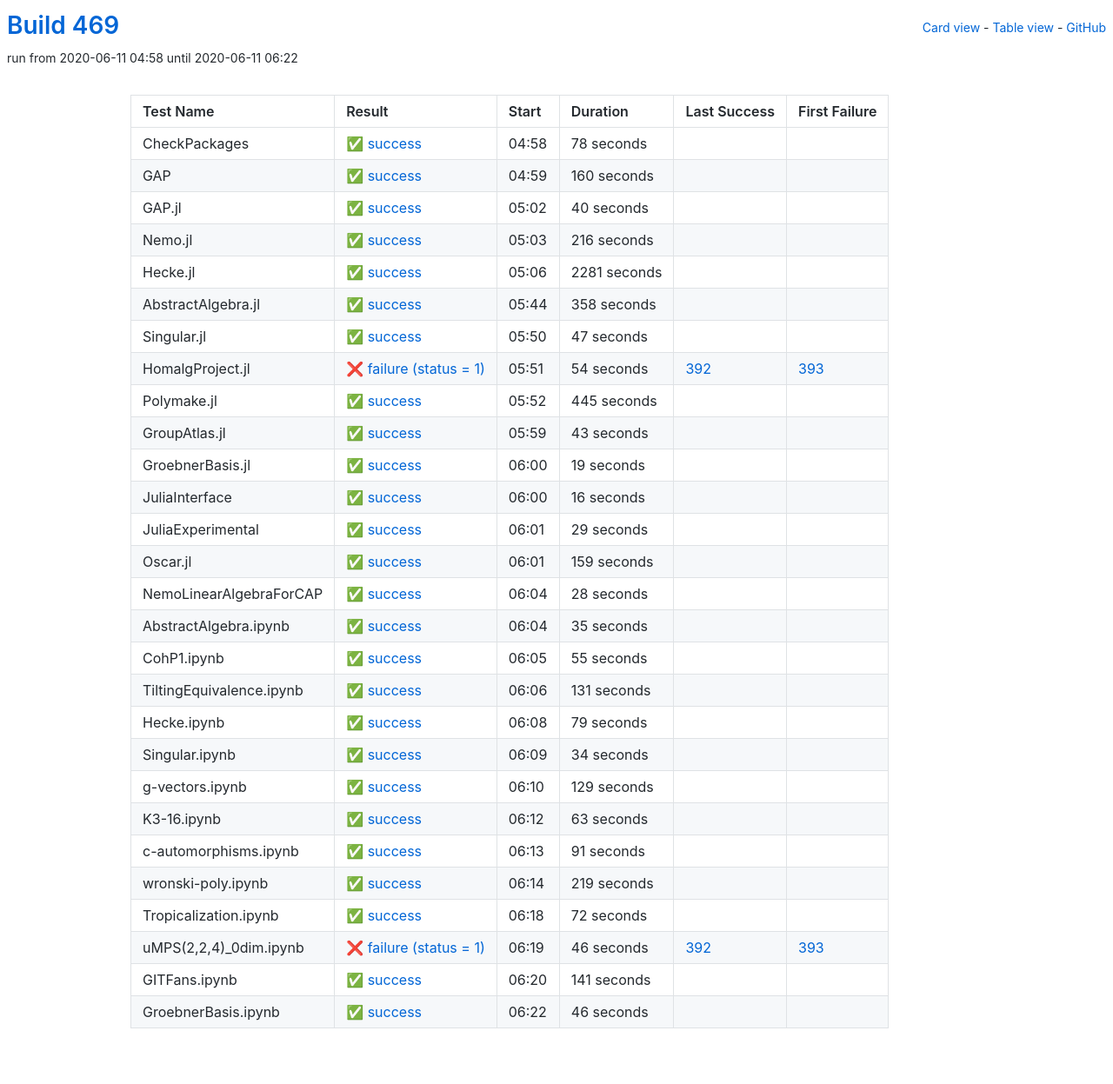
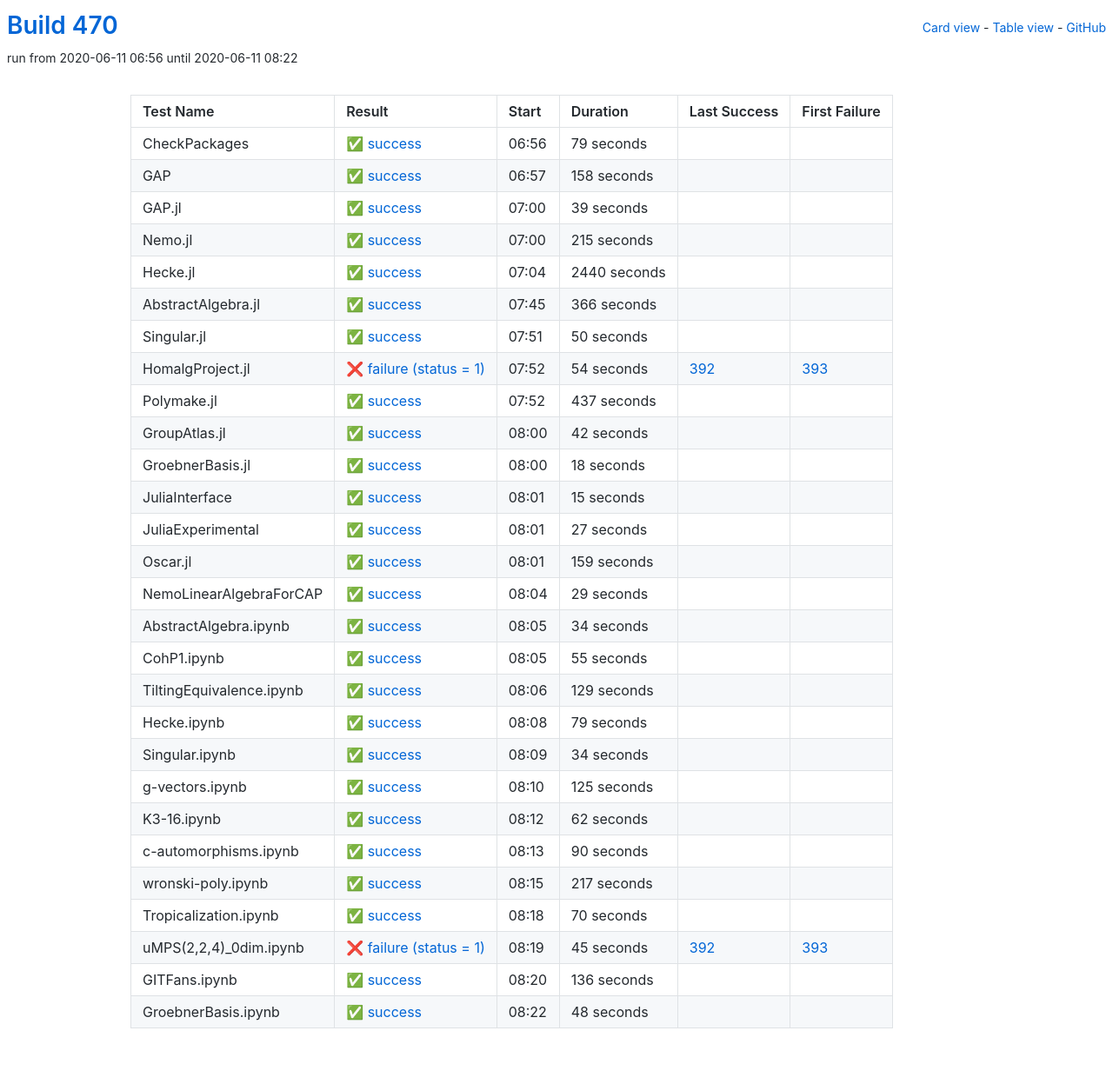
Before and after one commit to oscar-system/oscar-ci-status-1.4, a Jekyll site: the page built from table.html, in a window 1280 px wide. Shown: the whole page at 87% size. Built offline with Jekyll 4.4.1, drawn with Linux system fonts in a browser that asks for light colours.

Commit message:
Build #470

```diff
--- a/_data/ci.yml
+++ b/_data/ci.yml
@@ -1,6 +1,6 @@
 ---
-build: 469
-build_url: https://oscarci.mathematik.uni-kl.de/job/oscar-julia-1.4/469/
+build: 470
+build_url: https://oscarci.mathematik.uni-kl.de/job/oscar-julia-1.4/470/
 job: oscar-julia-1.4
 organization: oscar-system
 repo: oscar-ci-status-1.4
@@ -8,92 +8,92 @@ repourl: https://github.com/oscar-system/oscar-ci-status-1.4
 tests:
 - name: CheckPackages
   id: checkpackages
-  log: https://oscarci.mathematik.uni-kl.de/job/oscar-julia-1.4/469/artifact/logs/build-469/CheckPackages.log
-  start: 2020-06-11 04:58
+  log: https://oscarci.mathematik.uni-kl.de/job/oscar-julia-1.4/470/artifact/logs/build-470/CheckPackages.log
+  start: 2020-06-11 06:56
   success: true
   exitcode: 0
   status: success
-  duration: 78
+  duration: 79
   last_success: false
   last_success_url:
   first_failure: false
   first_failure_url:
 - name: GAP
   id: gap
-  log: https://oscarci.mathematik.uni-kl.de/job/oscar-julia-1.4/469/artifact/logs/build-469/GAP.log
-  start: 2020-06-11 04:59
+  log: https://oscarci.mathematik.uni-kl.de/job/oscar-julia-1.4/470/artifact/logs/build-470/GAP.log
+  start: 2020-06-11 06:57
   success: true
   exitcode: 0
   status: success
-  duration: 160
+  duration: 158
   last_success: false
   last_success_url:
   first_failure: false
   first_failure_url:
 - name: GAP.jl
   id: gap-jl
-  log: https://oscarci.mathematik.uni-kl.de/job/oscar-julia-1.4/469/artifact/logs/build-469/GAP.jl.log
-  start: 2020-06-11 05:02
+  log: https://oscarci.mathematik.uni-kl.de/job/oscar-julia-1.4/470/artifact/logs/build-470/GAP.jl.log
+  start: 2020-06-11 07:00
   success: true
   exitcode: 0
   status: success
-  duration: 40
+  duration: 39
   last_success: false
   last_success_url:
   first_failure: false
   first_failure_url:
 - name: Nemo.jl
   id: nemo-jl
-  log: https://oscarci.mathematik.uni-kl.de/job/oscar-julia-1.4/469/artifact/logs/build-469/Nemo.jl.log
-  start: 2020-06-11 05:03
+  log: https://oscarci.mathematik.uni-kl.de/job/oscar-julia-1.4/470/artifact/logs/build-470/Nemo.jl.log
+  start: 2020-06-11 07:00
   success: true
   exitcode: 0
   status: success
-  duration: 216
+  duration: 215
   last_success: false
   last_success_url:
   first_failure: false
   first_failure_url:
 - name: Hecke.jl
   id: hecke-jl
-  log: https://oscarci.mathematik.uni-kl.de/job/oscar-julia-1.4/469/artifact/logs/build-469/Hecke.jl.log
-  start: 2020-06-11 05:06
+  log: https://oscarci.mathematik.uni-kl.de/job/oscar-julia-1.4/470/artifact/logs/build-470/Hecke.jl.log
+  start: 2020-06-11 07:04
   success: true
   exitcode: 0
   status: success
-  duration: 2281
+  duration: 2440
   last_success: false
   last_success_url:
   first_failure: false
   first_failure_url:
 - name: AbstractAlgebra.jl
   id: abstractalgebra-jl
-  log: https://oscarci.mathematik.uni-kl.de/job/oscar-julia-1.4/469/artifact/logs/build-469/AbstractAlgebra.jl.log
-  start: 2020-06-11 05:44
+  log: https://oscarci.mathematik.uni-kl.de/job/oscar-julia-1.4/470/artifact/logs/build-470/AbstractAlgebra.jl.log
+  start: 2020-06-11 07:45
   success: true
   exitcode: 0
   status: success
-  duration: 358
+  duration: 366
   last_success: false
   last_success_url:
   first_failure: false
   first_failure_url:
 - name: Singular.jl
   id: singular-jl
-  log: https://oscarci.mathematik.uni-kl.de/job/oscar-julia-1.4/469/artifact/logs/build-469/Singular.jl.log
-  start: 2020-06-11 05:50
+  log: https://oscarci.mathematik.uni-kl.de/job/oscar-julia-1.4/470/artifact/logs/build-470/Singular.jl.log
+  start: 2020-06-11 07:51
   success: true
   exitcode: 0
   status: success
-  duration: 47
+  duration: 50
   last_success: false
   last_success_url:
   first_failure: false
   first_failure_url:
 - name: HomalgProject.jl
   id: homalgproject-jl
-  log: https://oscarci.mathematik.uni-kl.de/job/oscar-julia-1.4/469/artifact/logs/build-469/HomalgProject.jl.log
-  start: 2020-06-11 05:51
+  log: https://oscarci.mathematik.uni-kl.de/job/oscar-julia-1.4/470/artifact/logs/build-470/HomalgProject.jl.log
+  start: 2020-06-11 07:52
   success: false
   exitcode: 1
   status: failure
@@ -104,68 +104,68 @@ tests:
   first_failure_url: https://oscarci.mathematik.uni-kl.de/job/oscar-julia-1.4/393/
 - name: Polymake.jl
   id: polymake-jl
-  log: https://oscarci.mathematik.uni-kl.de/job/oscar-julia-1.4/469/artifact/logs/build-469/Polymake.jl.log
-  start: 2020-06-11 05:52
+  log: https://oscarci.mathematik.uni-kl.de/job/oscar-julia-1.4/470/artifact/logs/build-470/Polymake.jl.log
+  start: 2020-06-11 07:52
   success: true
   exitcode: 0
   status: success
-  duration: 445
+  duration: 437
   last_success: false
   last_success_url:
   first_failure: false
   first_failure_url:
 - name: GroupAtlas.jl
   id: groupatlas-jl
-  log: https://oscarci.mathematik.uni-kl.de/job/oscar-julia-1.4/469/artifact/logs/build-469/GroupAtlas.jl.log
-  start: 2020-06-11 05:59
+  log: https://oscarci.mathematik.uni-kl.de/job/oscar-julia-1.4/470/artifact/logs/build-470/GroupAtlas.jl.log
+  start: 2020-06-11 08:00
   success: true
   exitcode: 0
   status: success
-  duration: 43
+  duration: 42
   last_success: false
   last_success_url:
   first_failure: false
   first_failure_url:
 - name: GroebnerBasis.jl
   id: groebnerbasis-jl
-  log: https://oscarci.mathematik.uni-kl.de/job/oscar-julia-1.4/469/artifact/logs/build-469/GroebnerBasis.jl.log
-  start: 2020-06-11 06:00
+  log: https://oscarci.mathematik.uni-kl.de/job/oscar-julia-1.4/470/artifact/logs/build-470/GroebnerBasis.jl.log
+  start: 2020-06-11 08:00
   success: true
   exitcode: 0
   status: success
-  duration: 19
+  duration: 18
   last_success: false
   last_success_url:
   first_failure: false
   first_failure_url:
 - name: JuliaInterface
   id: juliainterface
-  log: https://oscarci.mathematik.uni-kl.de/job/oscar-julia-1.4/469/artifact/logs/build-469/JuliaInterface.log
-  start: 2020-06-11 06:00
+  log: https://oscarci.mathematik.uni-kl.de/job/oscar-julia-1.4/470/artifact/logs/build-470/JuliaInterface.log
+  start: 2020-06-11 08:01
   success: true
   exitcode: 0
   status: success
-  duration: 16
+  duration: 15
   last_success: false
   last_success_url:
   first_failure: false
   first_failure_url:
 - name: JuliaExperimental
   id: juliaexperimental
-  log: https://oscarci.mathematik.uni-kl.de/job/oscar-julia-1.4/469/artifact/logs/build-469/JuliaExperimental.log
-  start: 2020-06-11 06:01
+  log: https://oscarci.mathematik.uni-kl.de/job/oscar-julia-1.4/470/artifact/logs/build-470/JuliaExperimental.log
+  start: 2020-06-11 08:01
   success: true
   exitcode: 0
   status: success
-  duration: 29
+  duration: 27
   last_success: false
   last_success_url:
   first_failure: false
   first_failure_url:
 - name: Oscar.jl
   id: oscar-jl
-  log: https://oscarci.mathematik.uni-kl.de/job/oscar-julia-1.4/469/artifact/logs/build-469/Oscar.jl.log
-  start: 2020-06-11 06:01
+  log: https://oscarci.mathematik.uni-kl.de/job/oscar-julia-1.4/470/artifact/logs/build-470/Oscar.jl.log
+  start: 2020-06-11 08:01
   success: true
   exitcode: 0
   status: success
@@ -176,32 +176,32 @@ tests:
   first_failure_url:
 - name: NemoLinearAlgebraForCAP
   id: nemolinearalgebraforcap
-  log: https://oscarci.mathematik.uni-kl.de/job/oscar-julia-1.4/469/artifact/logs/build-469/NemoLinearAlgebraForCAP.log
-  start: 2020-06-11 06:04
+  log: https://oscarci.mathematik.uni-kl.de/job/oscar-julia-1.4/470/artifact/logs/build-470/NemoLinearAlgebraForCAP.log
+  start: 2020-06-11 08:04
   success: true
   exitcode: 0
   status: success
-  duration: 28
+  duration: 29
   last_success: false
   last_success_url:
   first_failure: false
   first_failure_url:
 - name: AbstractAlgebra.ipynb
   id: abstractalgebra-ipynb
-  log: https://oscarci.mathematik.uni-kl.de/job/oscar-julia-1.4/469/artifact/logs/build-469/AbstractAlgebra.ipynb.log
-  start: 2020-06-11 06:04
+  log: https://oscarci.mathematik.uni-kl.de/job/oscar-julia-1.4/470/artifact/logs/build-470/AbstractAlgebra.ipynb.log
+  start: 2020-06-11 08:05
   success: true
   exitcode: 0
   status: success
-  duration: 35
+  duration: 34
   last_success: false
   last_success_url:
   first_failure: false
   first_failure_url:
 - name: CohP1.ipynb
   id: cohp1-ipynb
-  log: https://oscarci.mathematik.uni-kl.de/job/oscar-julia-1.4/469/artifact/logs/build-469/CohP1.ipynb.log
-  start: 2020-06-11 06:05
+  log: https://oscarci.mathematik.uni-kl.de/job/oscar-julia-1.4/470/artifact/logs/build-470/CohP1.ipynb.log
+  start: 2020-06-11 08:05
   success: true
   exitcode: 0
   status: success
@@ -212,20 +212,20 @@ tests:
   first_failure_url:
 - name: TiltingEquivalence.ipynb
   id: tiltingequivalence-ipynb
-  log: https://oscarci.mathematik.uni-kl.de/job/oscar-julia-1.4/469/artifact/logs/build-469/TiltingEquivalence.ipynb.log
-  start: 2020-06-11 06:06
+  log: https://oscarci.mathematik.uni-kl.de/job/oscar-julia-1.4/470/artifact/logs/build-470/TiltingEquivalence.ipynb.log
+  start: 2020-06-11 08:06
   success: true
   exitcode: 0
   status: success
-  duration: 131
+  duration: 129
   last_success: false
   last_success_url:
   first_failure: false
   first_failure_url:
 - name: Hecke.ipynb
   id: hecke-ipynb
-  log: https://oscarci.mathematik.uni-kl.de/job/oscar-julia-1.4/469/artifact/logs/build-469/Hecke.ipynb.log
-  start: 2020-06-11 06:08
+  log: https://oscarci.mathematik.uni-kl.de/job/oscar-julia-1.4/470/artifact/logs/build-470/Hecke.ipynb.log
+  start: 2020-06-11 08:08
   success: true
   exitcode: 0
   status: success
@@ -236,8 +236,8 @@ tests:
   first_failure_url:
 - name: Singular.ipynb
   id: singular-ipynb
-  log: https://oscarci.mathematik.uni-kl.de/job/oscar-julia-1.4/469/artifact/logs/build-469/Singular.ipynb.log
-  start: 2020-06-11 06:09
+  log: https://oscarci.mathematik.uni-kl.de/job/oscar-julia-1.4/470/artifact/logs/build-470/Singular.ipynb.log
+  start: 2020-06-11 08:09
   success: true
   exitcode: 0
   status: success
@@ -248,96 +248,96 @@ tests:
   first_failure_url:
 - name: g-vectors.ipynb
   id: g-vectors-ipynb
-  log: https://oscarci.mathematik.uni-kl.de/job/oscar-julia-1.4/469/artifact/logs/build-469/g-vectors.ipynb.log
-  start: 2020-06-11 06:10
+  log: https://oscarci.mathematik.uni-kl.de/job/oscar-julia-1.4/470/artifact/logs/build-470/g-vectors.ipynb.log
+  start: 2020-06-11 08:10
   success: true
   exitcode: 0
   status: success
-  duration: 129
+  duration: 125
   last_success: false
   last_success_url:
   first_failure: false
   first_failure_url:
 - name: K3-16.ipynb
   id: k3-16-ipynb
-  log: https://oscarci.mathematik.uni-kl.de/job/oscar-julia-1.4/469/artifact/logs/build-469/K3-16.ipynb.log
-  start: 2020-06-11 06:12
+  log: https://oscarci.mathematik.uni-kl.de/job/oscar-julia-1.4/470/artifact/logs/build-470/K3-16.ipynb.log
+  start: 2020-06-11 08:12
   success: true
   exitcode: 0
   status: success
-  duration: 63
+  duration: 62
   last_success: false
   last_success_url:
   first_failure: false
   first_failure_url:
 - name: c-automorphisms.ipynb
   id: c-automorphisms-ipynb
-  log: https://oscarci.mathematik.uni-kl.de/job/oscar-julia-1.4/469/artifact/logs/build-469/c-automorphisms.ipynb.log
-  start: 2020-06-11 06:13
+  log: https://oscarci.mathematik.uni-kl.de/job/oscar-julia-1.4/470/artifact/logs/build-470/c-automorphisms.ipynb.log
+  start: 2020-06-11 08:13
   success: true
   exitcode: 0
   status: success
-  duration: 91
+  duration: 90
   last_success: false
   last_success_url:
   first_failure: false
   first_failure_url:
 - name: wronski-poly.ipynb
   id: wronski-poly-ipynb
-  log: https://oscarci.mathematik.uni-kl.de/job/oscar-julia-1.4/469/artifact/logs/build-469/wronski-poly.ipynb.log
-  start: 2020-06-11 06:14
+  log: https://oscarci.mathematik.uni-kl.de/job/oscar-julia-1.4/470/artifact/logs/build-470/wronski-poly.ipynb.log
+  start: 2020-06-11 08:15
   success: true
   exitcode: 0
   status: success
-  duration: 219
+  duration: 217
   last_success: false
   last_success_url:
   first_failure: false
   first_failure_url:
 - name: Tropicalization.ipynb
   id: tropicalization-ipynb
-  log: https://oscarci.mathematik.uni-kl.de/job/oscar-julia-1.4/469/artifact/logs/build-469/Tropicalization.ipynb.log
-  start: 2020-06-11 06:18
+  log: https://oscarci.mathematik.uni-kl.de/job/oscar-julia-1.4/470/artifact/logs/build-470/Tropicalization.ipynb.log
+  start: 2020-06-11 08:18
   success: true
   exitcode: 0
   status: success
-  duration: 72
+  duration: 70
   last_success: false
   last_success_url:
   first_failure: false
   first_failure_url:
 - name: uMPS(2,2,4)_0dim.ipynb
   id: umps-2-2-4-0dim-ipynb
-  log: https://oscarci.mathematik.uni-kl.de/job/oscar-julia-1.4/469/artifact/logs/build-469/uMPS-2-2-4-_0dim.ipynb.log
-  start: 2020-06-11 06:19
+  log: https://oscarci.mathematik.uni-kl.de/job/oscar-julia-1.4/470/artifact/logs/build-470/uMPS-2-2-4-_0dim.ipynb.log
+  start: 2020-06-11 08:19
   success: false
   exitcode: 1
   status: failure
-  duration: 46
+  duration: 45
   last_success: 392
   last_success_url: https://oscarci.mathematik.uni-kl.de/job/oscar-julia-1.4/392/
   first_failure: 393
   first_failure_url: https://oscarci.mathematik.uni-kl.de/job/oscar-julia-1.4/393/
 - name: GITFans.ipynb
   id: gitfans-ipynb
-  log: https://oscarci.mathematik.uni-kl.de/job/oscar-julia-1.4/469/artifact/logs/build-469/GITFans.ipynb.log
-  start: 2020-06-11 06:20
+  log: https://oscarci.mathematik.uni-kl.de/job/oscar-julia-1.4/470/artifact/logs/build-470/GITFans.ipynb.log
+  start: 2020-06-11 08:20
   success: true
   exitcode: 0
   status: success
-  duration: 141
+  duration: 136
   last_success: false
   last_success_url:
   first_failure: false
   first_failure_url:
 - name: GroebnerBasis.ipynb
   id: groebnerbasis-ipynb
-  log: https://oscarci.mathematik.uni-kl.de/job/oscar-julia-1.4/469/artifact/logs/build-469/GroebnerBasis.ipynb.log
-  start: 2020-06-11 06:22
+  log: https://oscarci.mathematik.uni-kl.de/job/oscar-julia-1.4/470/artifact/logs/build-470/GroebnerBasis.ipynb.log
+  start: 2020-06-11 08:22
   success: true
   exitcode: 0
   status: success
-  duration: 46
+  duration: 48
   last_success: false
   last_success_url:
   first_failure: false
```
Also changed, not shown: README.md.
